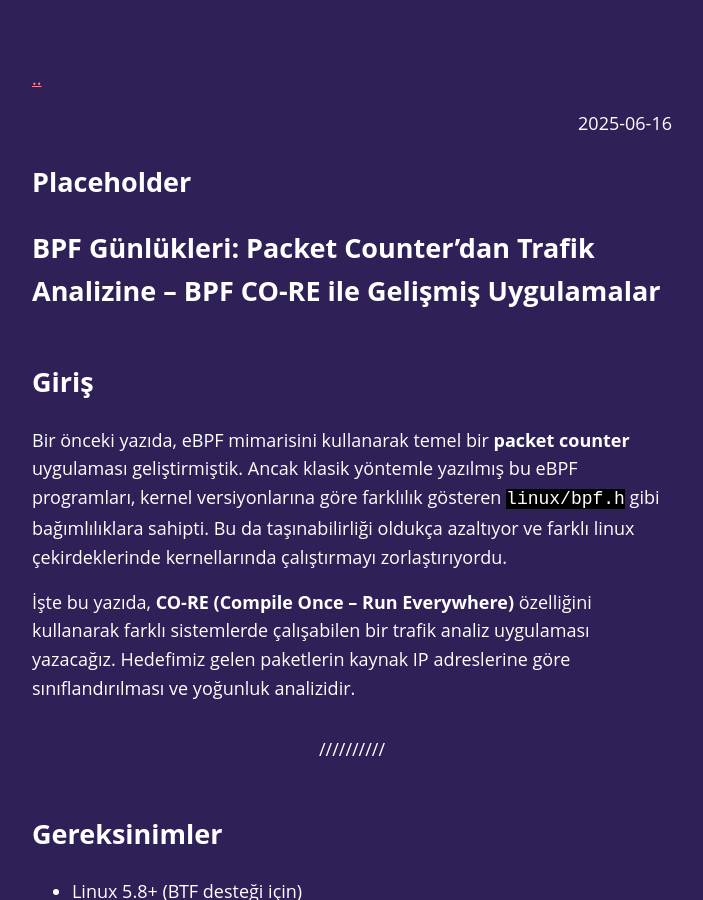
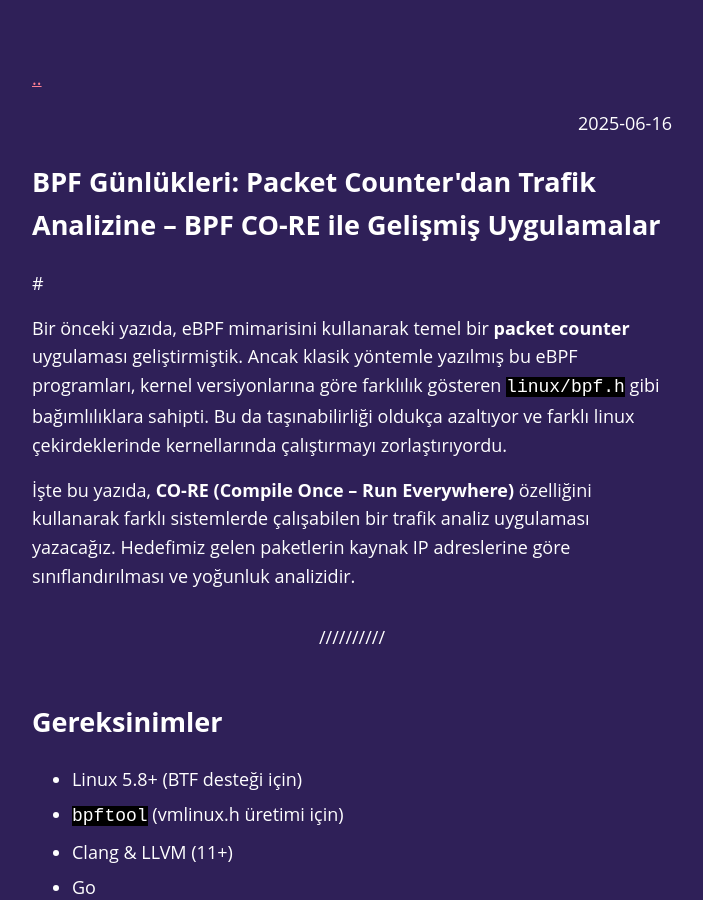
Before and after one commit to msrexe/msrexe.github.io, a Jekyll site: the page built from _posts/2025-06-16-bpf-gunlukleri-co-re.md, in a window 1280 px wide and 900 px high. Shown: the whole window, without its empty margins (288-991 px from the left). Built offline with Jekyll 4.4.1, drawn with Linux system fonts in a browser that asks for light colours; our own code applies the rules of GitHub Pages for plain Markdown files; part of the change alters nothing that is shown.

```diff
--- a/_posts/2025-06-16-placeholder.md
+++ b/_posts/2025-06-16-bpf-gunlukleri-co-re.md
@@ -1,6 +1,16 @@
-# BPF Günlükleri: Packet Counter'dan Trafik Analizine – BPF CO-RE ile Gelişmiş Uygulamalar
+---
+layout: post
+title: "BPF Günlükleri: Packet Counter'dan Trafik Analizine – BPF CO-RE ile Gelişmiş Uygulamalar"
+description: "Bu yazıda, eBPF CO-RE desteği ile taşınabilir bir trafik analiz uygulaması geliştireceğiz."
+image: /assets/images/bpf-core-network-analysis.png
+category: linux
+slug: bpf-core-ile-trafik-analizi
+author: msrexe
+---
 
-## Giriş
+#
+
+
 
 Bir önceki yazıda, eBPF mimarisini kullanarak temel bir **packet counter** uygulaması geliştirmiştik. Ancak klasik yöntemle yazılmış bu eBPF programları, kernel versiyonlarına göre farklılık gösteren `linux/bpf.h` gibi bağımlılıklara sahipti. Bu da taşınabilirliği oldukça azaltıyor ve farklı linux çekirdeklerinde kernellarında çalıştırmayı zorlaştırıyordu.
 
```
Also changed, not shown: 1 other file.
